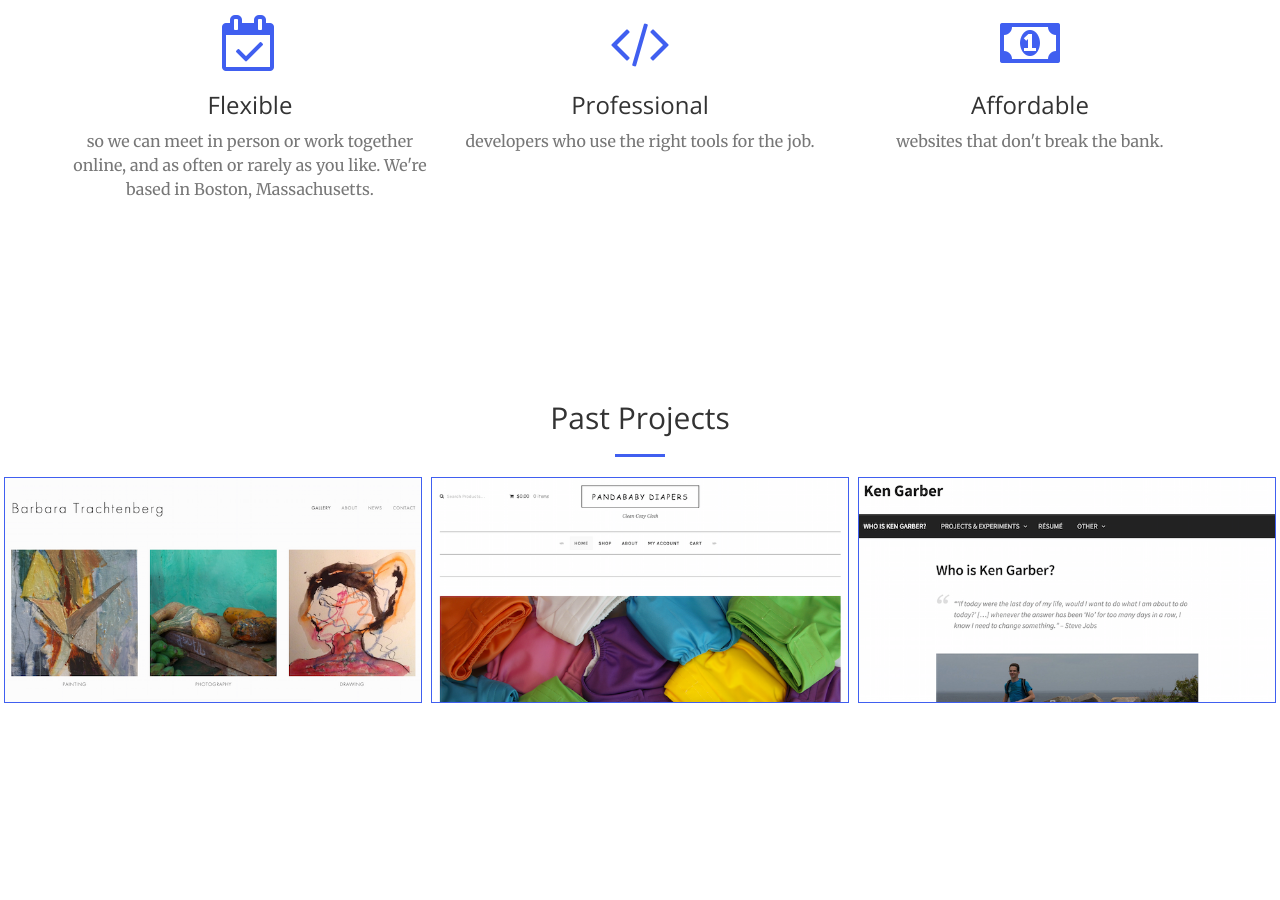
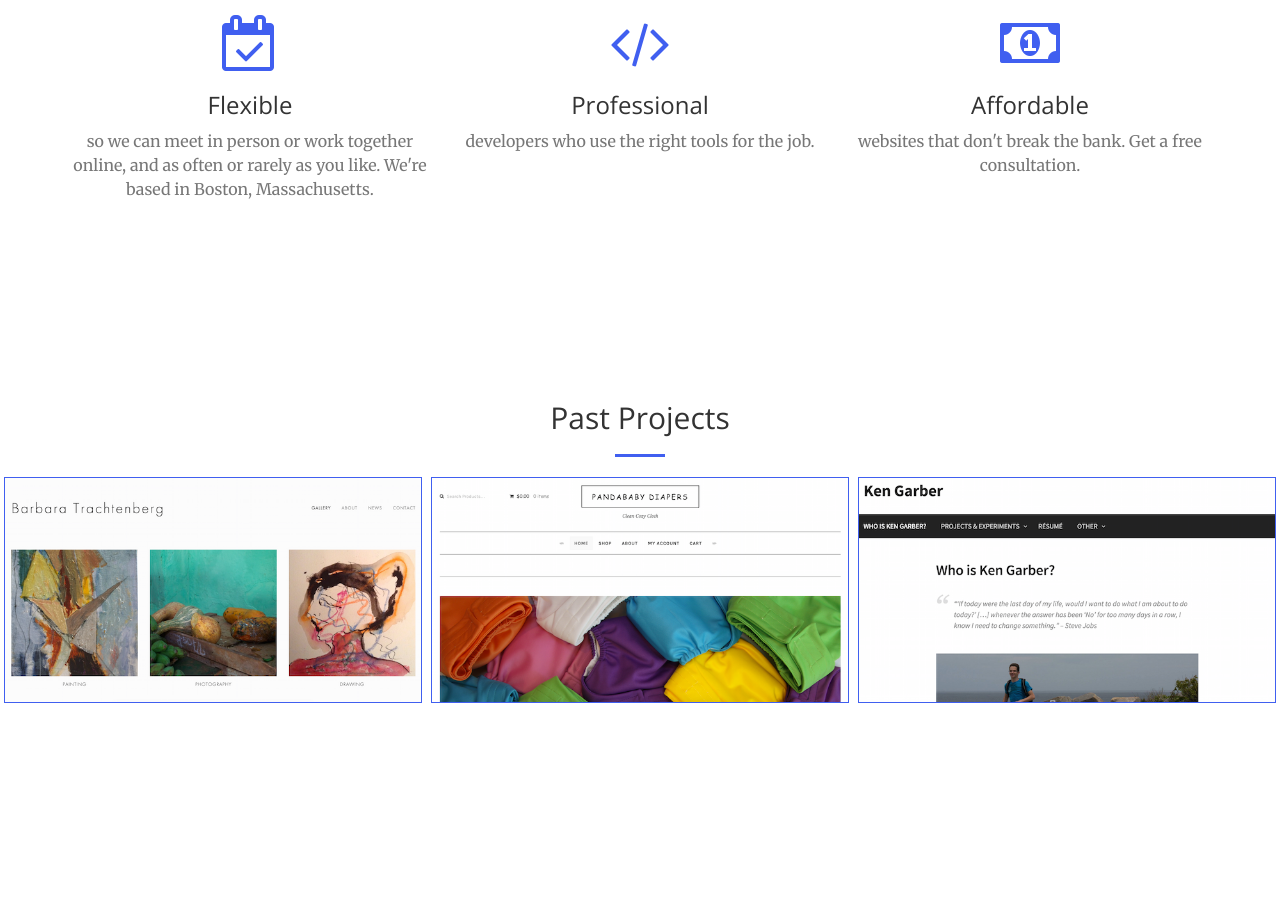
Before and after one commit to KenG98/KG-Web-Design, a plain HTML site: page index.html in a window 1280 px wide. Shown: the part 1160-2060 px from the top of the page. Drawn offline with nearby package versions, Linux system fonts and the light colour scheme.

Commit message:
free consultation

```diff
--- a/index.html
+++ b/index.html
@@ -126,7 +126,7 @@
                     <div class="service-box">
                         <i class="fa fa-4x fa-money wow bounceIn text-primary" data-wow-delay=".1s"></i>
                         <h3>Affordable</h3>
-                        <p class="text-muted">websites that don't break the bank.</p>
+                        <p class="text-muted">websites that don't break the bank. Get a free consultation.</p>
                     </div>
                 </div>
             </div>
```
